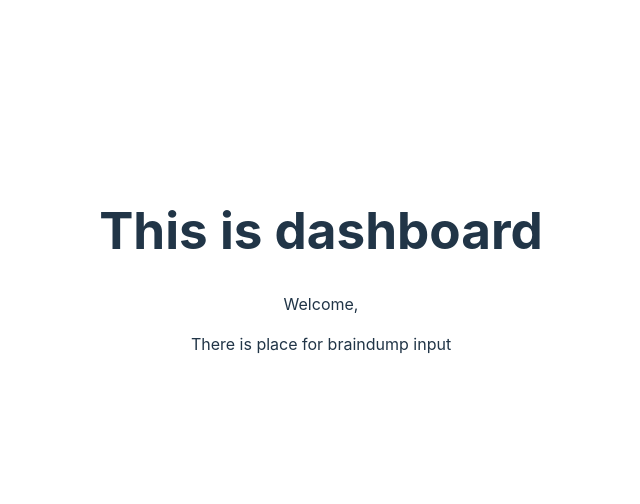
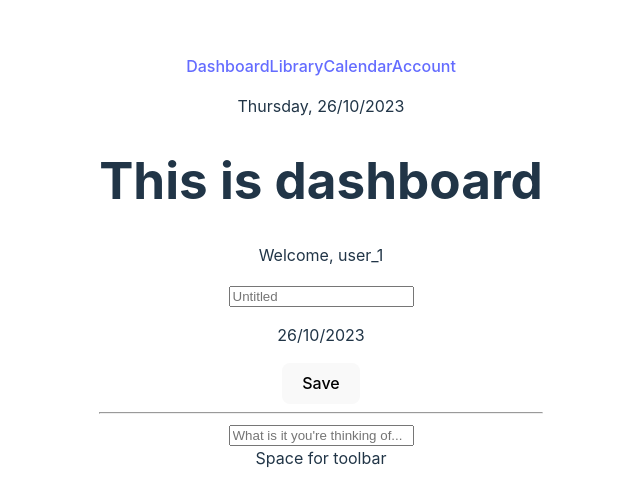
Before and after one commit to zuzannaranuszkiewicz/creative-diary-webapp, a React (Vite) app: page /dashboard in a window 1280 px wide. Shown: the part 138-642 px from the top of the page, without its empty margins (319-959 px from the left). Built offline with nearby package versions, Linux system fonts and the light colour scheme; no server answers; sample sign-in values are in the browser's storage.

Commit message:
Connecting database

```diff
--- a/src/App.jsx
+++ b/src/App.jsx
@@ -1,27 +1,36 @@
 import { useState } from 'react'
-import {Routes, Route } from 'react-router-dom'
+import {Navigate, Routes, Route } from 'react-router-dom'
 import './App.css'
 import Dashboard from './pages/Dashboard'
 import Library from './pages/Library'
 import Calendar from './pages/Calendar'
 import Account from './pages/Account'
 import WelcomePage from './authentication/WelcomePage'
+import { AuthContextProvider } from './authentication/context/AuthContext'
+import { UserAuth } from './authentication/context/AuthContext'
 
 function App() {
-  const [user, setUser] = useState(null);
 
-
-
+  const ProtectedRoute = ({children}) => {
+    const{user} = UserAuth();
+    if(!user) {
+      return <Navigate to="/"/>
+    }
+    return children;
+  }
 
   return (
     <>
-      <Routes>
-        <Route path="/" element={<WelcomePage/>}/>
-        <Route path="/dashboard" element={<Dashboard/>}/>
-        <Route path="/library" element={<Library/>}/>
-        <Route path="/calendar" element={<Calendar/>}/>
-        <Route path="/account" element={<Account/>}/>
-      </Routes>
+    <AuthContextProvider>
+          <Routes>
+            <Route path="/" element={<WelcomePage/>}/>
+            <Route path="/dashboard" element={<ProtectedRoute><Dashboard/></ProtectedRoute>}/>
+            <Route path="/library" element={<ProtectedRoute><Library/></ProtectedRoute>}/>
+            <Route path="/calendar" element={<ProtectedRoute><Calendar/></ProtectedRoute>}/>
+            <Route path="/account" element={<ProtectedRoute><Account/></ProtectedRoute>}/>
+          </Routes>
+    </AuthContextProvider>
+
     </>
   )
 }
--- a/src/authentication/WelcomePage.jsx
+++ b/src/authentication/WelcomePage.jsx
@@ -6,7 +6,7 @@ export default function WelcomePage(){
 
     return(
         <>
-          {/* <LogIn/> */}
+          <LogIn/>
           <CreateAccount/>
         </>
     )
--- /dev/null
+++ b/src/authentication/context/AuthContext.jsx
@@ -0,0 +1,28 @@
+import React, { useEffect, useState, createContext, useContext }  from "react";
+import {onAuthStateChanged} from 'firebase/auth';
+import {auth} from '../../../firebase-config';
+
+const UserContext = createContext();
+
+export const AuthContextProvider = ({children}) => {
+    const [user, setUser] = useState({})
+
+    useEffect(() => {
+        const unsubscribe = onAuthStateChanged(auth, (currentUser) => {
+            setUser(currentUser);
+        });
+        return () => {
+            unsubscribe();
+        };
+    }, [])
+
+    return (
+        <UserContext.Provider value={ {user} }>
+            {children}
+        </UserContext.Provider>
+    )
+}
+
+export const UserAuth = () => {
+     return useContext(UserContext)
+}
--- a/src/authentication/forms/CreateAccount.jsx
+++ b/src/authentication/forms/CreateAccount.jsx
@@ -1,4 +1,5 @@
 import { useState } from "react";
+import { useNavigate } from "react-router-dom";
 import { createUserWithEmailAndPassword } from "firebase/auth";
 import { auth } from "../../../firebase-config";
 import { database } from "../../../firebase-config";
@@ -7,10 +8,13 @@ import { ref, set } from "firebase/database";
 export default function CreateAccount(){
     const [email, setEmail] = useState('');
     const [password, setPassword] = useState('');
+    const [username, setUsername] = useState('');
+    const navigate = useNavigate();
 
-    async function writeUserData(userID, email) {
+    async function writeUserData(userID, email, username) {
         set(ref(database, 'users/' + userID), {
-          email: email,
+            username: username,
+            email: email,
         });
       }
 
@@ -19,19 +23,26 @@ export default function CreateAccount(){
         e.preventDefault();
         createUserWithEmailAndPassword(auth, email, password)
         .then((userCredential) => {
-            console.log(userCredential);
-            writeUserData(userCredential.user.uid, email);
+            writeUserData(userCredential.user.uid, email, username);
+            navigate('/dashboard');
+            // navigate user to dashboard with UseNAvigate
         })
         .catch((error) =>{
             console.log(error);
         });
     }
 
-
     return(
         <section>
             <h1>Create Account</h1>
             <form onSubmit={SignUp}>
+                <label >Name:</label>
+                <input
+                    type='text'
+                    value={username}
+                    onChange={(e => setUsername(e.target.value))}
+                    placeholder="Jane Doe"/>
+
                 <label >E-mail:</label>
                 <input
                     type='email'
--- a/src/authentication/forms/LogIn.jsx
+++ b/src/authentication/forms/LogIn.jsx
@@ -1,19 +1,20 @@
 import { useState } from "react";
 import { signInWithEmailAndPassword } from "firebase/auth";
 import { auth } from "../../../firebase-config";
+import { useNavigate } from "react-router-dom";
 
 export default function LogIn(){
     const [email, setEmail] = useState('');
     const [password, setPassword] = useState('');
+    const navigate = useNavigate();
 
     function SignIn(e){
         //prevents automatic auction of Submit button (refreshing page)
         e.preventDefault();
-        console.log("You're in!");
+
         signInWithEmailAndPassword(auth, email, password)
         .then((userCredential) => {
-            console.log(userCredential);
-            console.log("You're in!");
+            navigate('/dashboard');
         })
             .catch((error) =>{
                 console.log(error);
--- a/src/pages/Account.jsx
+++ b/src/pages/Account.jsx
@@ -1,15 +1,24 @@
-
-
-
+import { SideBar } from "./components/SideBar";
+import { UserAuth } from "../authentication/context/AuthContext";
+import { signOut } from "firebase/auth";
+import { useNavigate } from "react-router-dom";
+import { auth } from "../../firebase-config";
 
 export default function Account(){
+    const navigate = useNavigate();
+    function LogOut(){
+        signOut(auth)
+        navigate('/')
+        alert("You're logged out!")
+    }
 
+    const {user} = UserAuth();
     return(
         <>
-            <h1>User Accpunt</h1>
-            <section>
-                There is place for calendar
-            </section>
+        <SideBar/>
+            <h1>User Account</h1>
+            <h2>{user.email}</h2>
+            <button onClick={LogOut}>Log Out</button>
         </>
     )
 }
--- a/src/pages/Calendar.jsx
+++ b/src/pages/Calendar.jsx
@@ -1,3 +1,4 @@
+import { SideBar } from "./components/SideBar";
 
 
 
@@ -6,6 +7,7 @@ export default function Calendar(){
 
     return(
         <>
+        <SideBar/>
             <h1>Calendar</h1>
             <section>
                 There is place for calendar
--- a/src/pages/Dashboard.jsx
+++ b/src/pages/Dashboard.jsx
@@ -1,13 +1,36 @@
+import { SideBar } from "./components/SideBar";
+import { UserAuth } from "../authentication/context/AuthContext";
+import { BrainDump } from "./components/BrainDump";
 
 
 export default function Dashboard(){
+    const { user } = UserAuth();
+
+    const currentDate = () => {
+        var today = new Date();
+        var options = { weekday: 'long' };
+        var day = String(today.getDate()).padStart(2, '0');
+        var month = String(today.getMonth() + 1).padStart(2, '0'); //January is 0!
+        var year = today.getFullYear();
+        var formattedDate =
+          new Intl.DateTimeFormat('en-GB', options).format(today) +
+          ', ' +
+          day +
+          '/' +
+          month +
+          '/' +
+          year;
+        return formattedDate;
+      };
 
     return(
         <>
+            <SideBar/>
+            <p>{currentDate()}</p>
             <h1>This is dashboard</h1>
-            <p>Welcome, {}</p>
+            <p>Welcome, {user && user.uid}</p>
             <section>
-                There is place for braindump input
+                <BrainDump/>
             </section>
         </>
     )
--- a/src/pages/Library.jsx
+++ b/src/pages/Library.jsx
@@ -1,9 +1,11 @@
+import { SideBar } from "./components/SideBar";
 
 
 export default function Library(){
 
     return(
         <>
+        <SideBar/>
             <h1>Library</h1>
             <section>
                 There is place for all entries lolz
--- /dev/null
+++ b/src/pages/components/BrainDump.jsx
@@ -0,0 +1,54 @@
+import { useState } from "react";
+import {ref, set } from "firebase/database";
+import { database } from "../../../firebase-config";
+import { UserAuth } from "../../authentication/context/AuthContext";
+
+export function BrainDump(){
+    // function to get time and display it below title
+    const currentDate = () => {
+        var today = new Date();
+        var options = { weekday: 'long' };
+        var day = String(today.getDate()).padStart(2, '0');
+        var month = String(today.getMonth() + 1).padStart(2, '0'); //January is 0!
+        var year = today.getFullYear();
+        var formattedDate =
+          day +
+          '/' +
+          month +
+          '/' +
+          year;
+        return formattedDate;
+      };
+
+
+    // const and function to store and upload BrainDump to Firebase Database
+    const [title, setTitle] = useState('');
+    const [userInput, setUserInput] = useState('');
+    const {user} = UserAuth();
+    const userID = user.uid;
+      function saveBrainDump() {
+        set(ref(database, 'posts/' + userID +'/'), {
+          username: title,
+          text: userInput,
+        });
+      }
+
+// (e => setUsername(e.target.value))
+
+    return(
+        <>
+            <div>
+                <input type="text" value={title} onChange={(e => setTitle(e.target.value))} placeholder="Untitled"/>
+                <p>{currentDate()}</p>
+            </div>
+
+            <button onClick={saveBrainDump}>Save</button>
+            <hr/>
+            <input type="text" value={userInput} onChange={(e => setUserInput(e.target.value))} placeholder="What is it you're thinking of..."/>
+            <div>
+                Space for toolbar
+            </div>
+
+        </>
+    )
+}
--- /dev/null
+++ b/src/pages/components/SideBar.jsx
@@ -0,0 +1,16 @@
+import { NavLink } from "react-router-dom";
+
+export function SideBar(){
+
+    return(
+        <nav>
+            <NavLink to="/dashboard">Dashboard</NavLink>
+            <NavLink to="/library">Library</NavLink>
+            <NavLink to="/calendar">Calendar</NavLink>
+            <NavLink to="/account">Account</NavLink>
+
+
+        </nav>
+    )
+
+}
```
